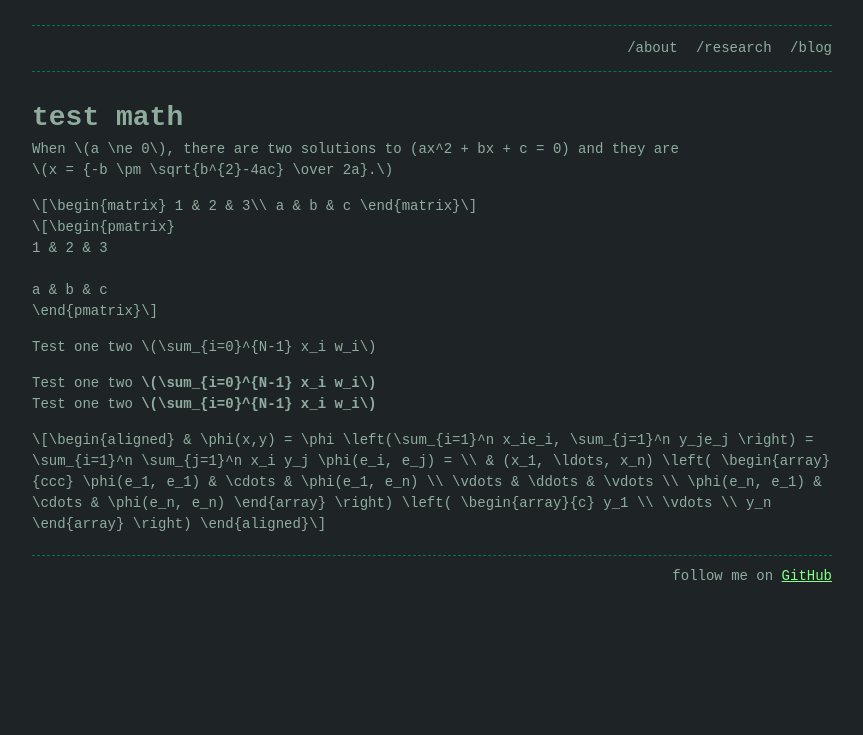
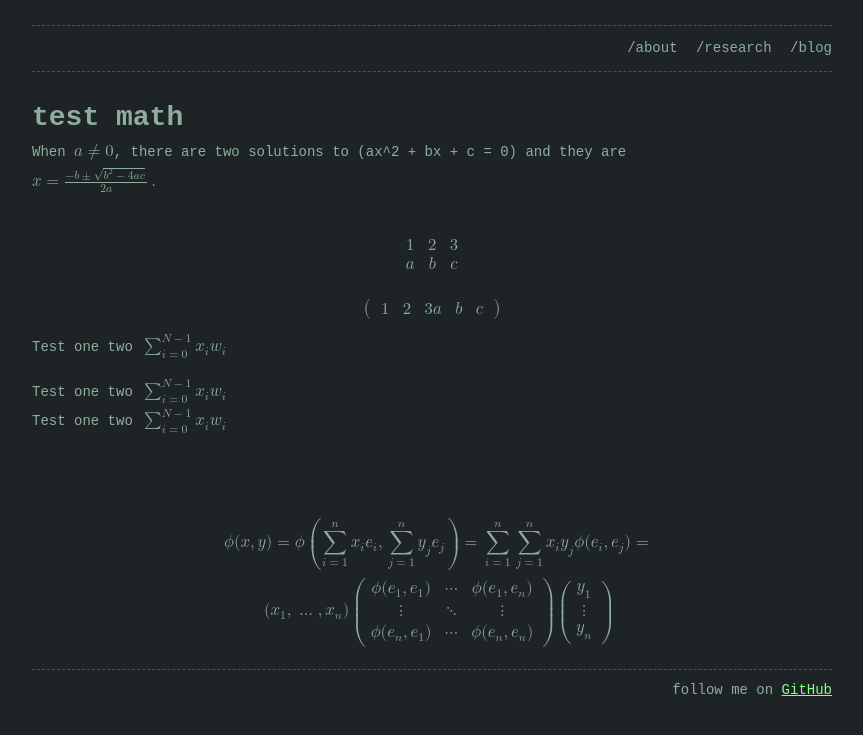
Before and after one commit to czonios/czonios.github.io, a Jekyll site: the page built from _posts/2021-11-30-test-math.md, in a window 1280 px wide. Shown: the top 735 px of the page, without its empty margins (208-1071 px from the left). Built offline with Jekyll 4.4.1, drawn with Linux system fonts in a browser that asks for light colours; some of the changed lines change nothing that is shown.

Commit message:
last try

```diff
--- a/_layouts/default.html
+++ b/_layouts/default.html
@@ -18,12 +18,21 @@
     {%- include footer.html -%}
 
     {% if page.math %}
-    <script src="//polyfill.io/v3/polyfill.min.js?features=es6"></script>
-    <script
-        id="MathJax-script"
-        async
-        src="//cdn.jsdelivr.net/npm/mathjax@3/es5/tex-mml-chtml.js"
-    ></script>
+    <script>
+      MathJax = {
+        tex: {
+          tags: 'ams',
+          packages: {'[+]': ['textmacros']},
+        },
+        loader: {
+          load: ['[tex]/textmacros']
+        }
+      };
+    </script>
+    <script src="https://polyfill.io/v3/polyfill.min.js?features=es6"></script>
+    <script type="text/javascript" id="MathJax-script" async
+      src="https://cdn.jsdelivr.net/npm/mathjax@3/es5/tex-chtml.js">
+    </script>
     {% endif %}
 
     </div>
```
